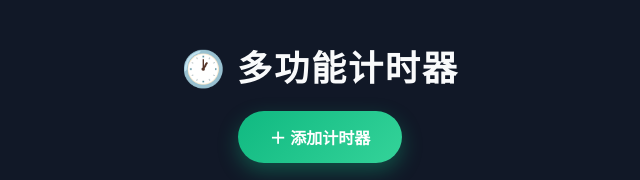
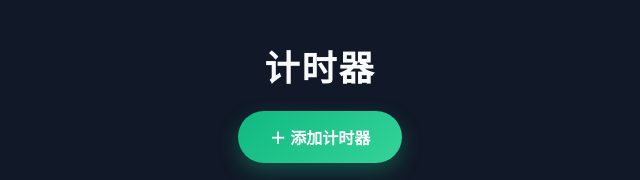
Before and after one commit to ZenithLiteAura/ZenithLiteAura.github.io, a plain HTML site: page index.html in a window 1280 px wide. Shown: the whole page, without its empty margins (320-960 px from the left). Drawn offline with Linux system fonts and the light colour scheme.

Commit message:
Add files via upload

```diff
--- a/index.html
+++ b/index.html
@@ -2,7 +2,7 @@
 <html lang="zh-CN">
 <head>
 <meta charset="UTF-8"/>
-<title>多功能计时器</title>
+<title>计时器</title>
 <meta name="viewport" content="width=device-width, initial-scale=1"/>
 <style>
 /* -------------- 视觉皮肤 -------------- */
@@ -174,7 +174,7 @@ button, .timer, #addBtn, input{-webkit-tap-highlight-color:transparent}
 </style>
 </head>
 <body>
-  <h1>🕐 多功能计时器</h1>
+  <h1>计时器</h1>
   <button id="addBtn" class="click-scale">＋ 添加计时器</button>
   <div id="timers"></div>
 
```
